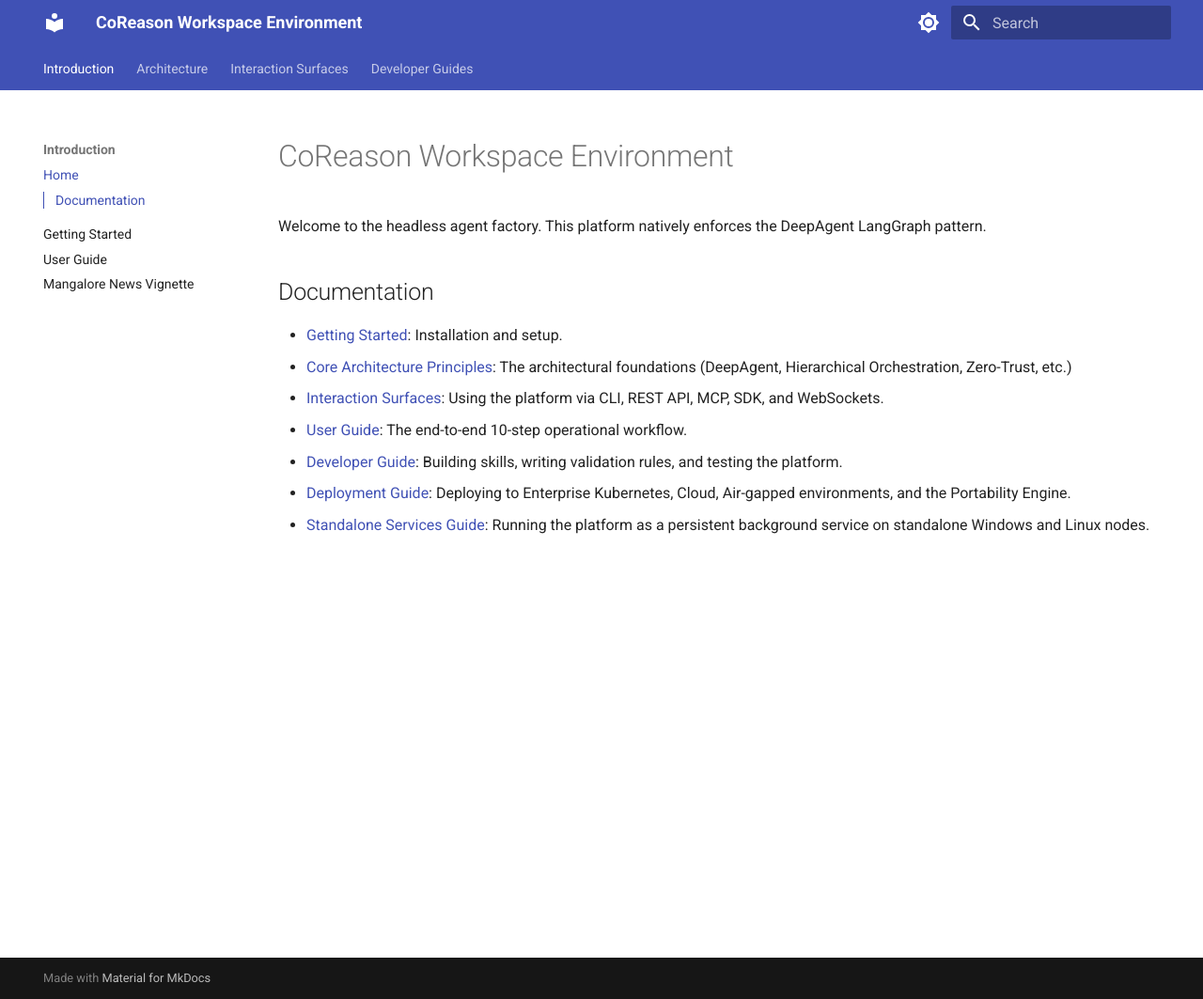
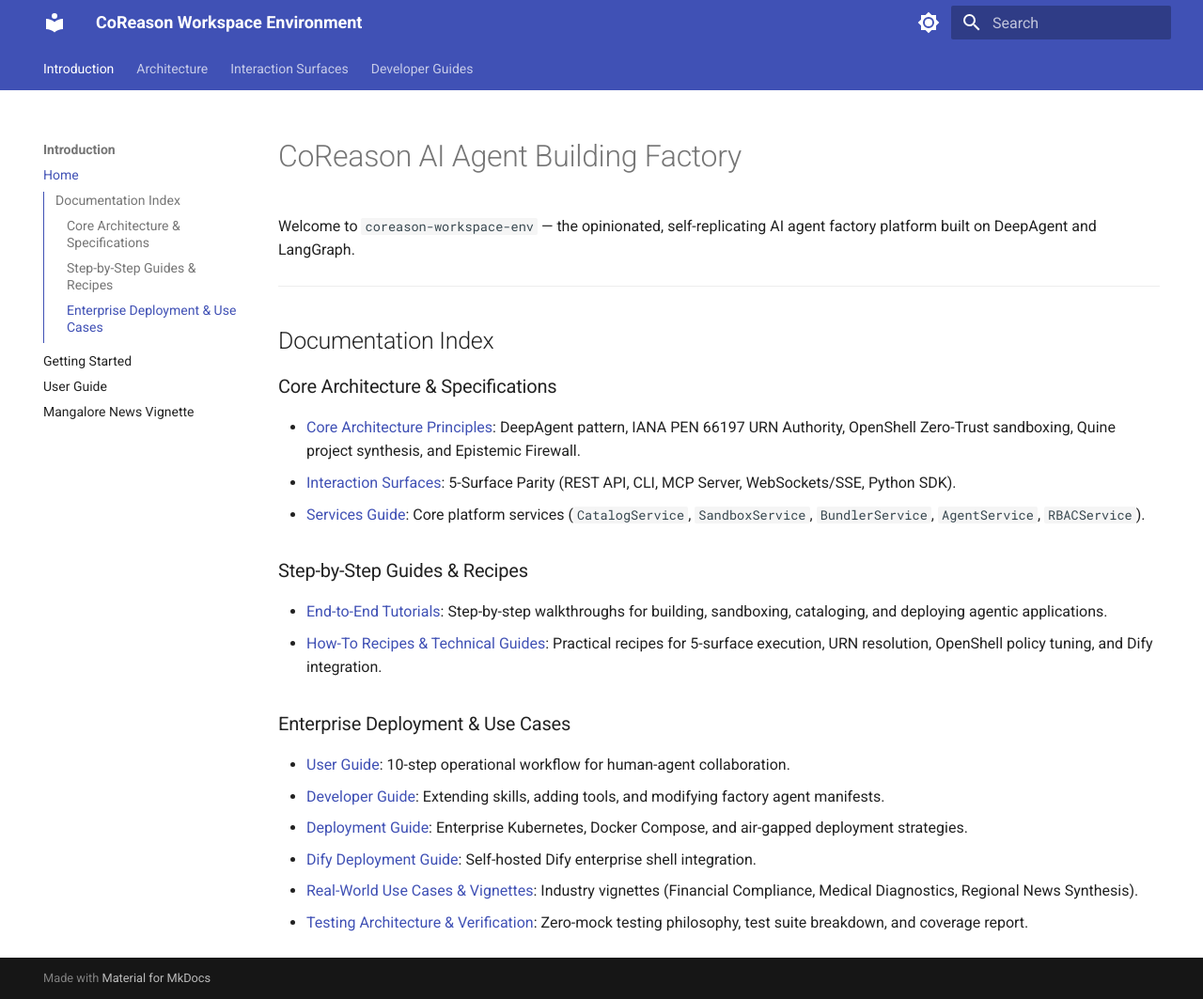
Before and after one commit to CoReason-AI/coreason-workspace-env, an MkDocs documentation site: the page built from docs/index.md, in a window 1280 px wide and 1063 px high. Shown: the whole window at 94% size. Built offline with MkDocs 1.6.1 and Material for MkDocs 9.7.7, drawn with Linux system fonts in a browser that asks for light colours.

Commit message:
docs: expand documentation suite with tutorials, recipes, real-world vignettes, and testing architecture

```diff
--- a/docs/index.md
+++ b/docs/index.md
@@ -1,13 +1,24 @@
-# CoReason Workspace Environment
+# CoReason AI Agent Building Factory
 
-Welcome to the headless agent factory. This platform natively enforces the DeepAgent LangGraph pattern.
+Welcome to `coreason-workspace-env` — the opinionated, self-replicating AI agent factory platform built on DeepAgent and LangGraph.
 
-## Documentation
+---
 
-- [Getting Started](getting_started.md): Installation and setup.
-- [Core Architecture Principles](core_architecture.md): The architectural foundations (DeepAgent, Hierarchical Orchestration, Zero-Trust, etc.)
-- [Interaction Surfaces](interaction_surfaces.md): Using the platform via CLI, REST API, MCP, SDK, and WebSockets.
-- [User Guide](user_guide.md): The end-to-end 10-step operational workflow.
-- [Developer Guide](developer_guide.md): Building skills, writing validation rules, and testing the platform.
-- [Deployment Guide](deployment_guide.md): Deploying to Enterprise Kubernetes, Cloud, Air-gapped environments, and the Portability Engine.
-- [Standalone Services Guide](services.md): Running the platform as a persistent background service on standalone Windows and Linux nodes.
+## Documentation Index
+
+### Core Architecture & Specifications
+- [Core Architecture Principles](core_architecture.md): DeepAgent pattern, IANA PEN 66197 URN Authority, OpenShell Zero-Trust sandboxing, Quine project synthesis, and Epistemic Firewall.
+- [Interaction Surfaces](interaction_surfaces.md): 5-Surface Parity (REST API, CLI, MCP Server, WebSockets/SSE, Python SDK).
+- [Services Guide](services.md): Core platform services (`CatalogService`, `SandboxService`, `BundlerService`, `AgentService`, `RBACService`).
+
+### Step-by-Step Guides & Recipes
+- [End-to-End Tutorials](tutorials.md): Step-by-step walkthroughs for building, sandboxing, cataloging, and deploying agentic applications.
+- [How-To Recipes & Technical Guides](how_to_guides.md): Practical recipes for 5-surface execution, URN resolution, OpenShell policy tuning, and Dify integration.
+
+### Enterprise Deployment & Use Cases
+- [User Guide](user_guide.md): 10-step operational workflow for human-agent collaboration.
+- [Developer Guide](developer_guide.md): Extending skills, adding tools, and modifying factory agent manifests.
+- [Deployment Guide](deployment_guide.md): Enterprise Kubernetes, Docker Compose, and air-gapped deployment strategies.
+- [Dify Deployment Guide](dify_deployment.md): Self-hosted Dify enterprise shell integration.
+- [Real-World Use Cases & Vignettes](real_world_use_cases.md): Industry vignettes (Financial Compliance, Medical Diagnostics, Regional News Synthesis).
+- [Testing Architecture & Verification](testing_and_verification.md): Zero-mock testing philosophy, test suite breakdown, and coverage report.
```
Also changed, not shown: docs/how_to_guides.md (added, +109 -0 lines), docs/real_world_use_cases.md (added, +51 -0 lines), docs/testing_and_verification.md (added, +71 -0 lines), docs/tutorials.md (added, +104 -0 lines).
